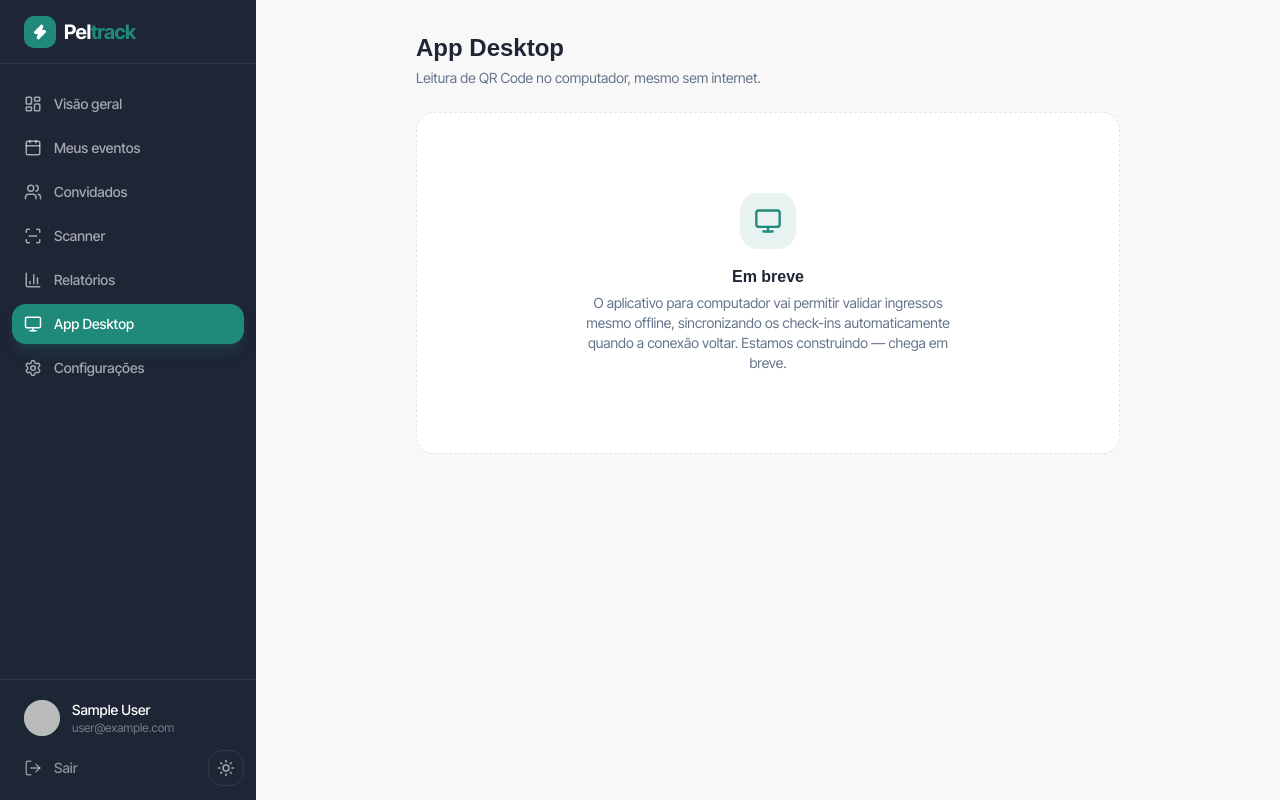
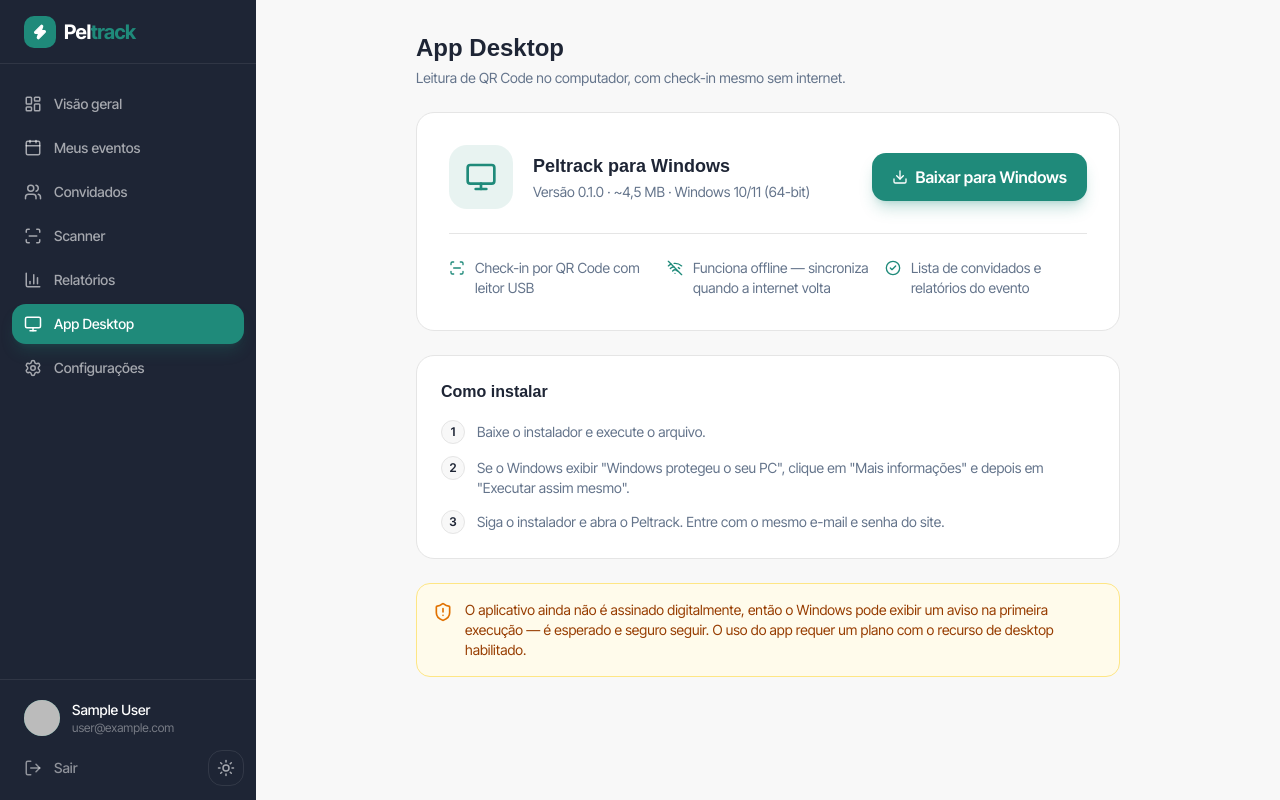
Before and after one commit to Lucasp74/Gest-o-de-Eventos---Peltrack, a Next.js app: page /dashboard/app-desktop in a window 1280 px wide. Built offline with nearby package versions, Linux system fonts and the light colour scheme; no server answers; sample sign-in values are in the browser's storage; a web font is replaced by a local one.

Commit message:
feat: pagina de download do app desktop

```diff
--- a/app/dashboard/app-desktop/page.tsx
+++ b/app/dashboard/app-desktop/page.tsx
@@ -1,33 +1,97 @@
 import type { Metadata } from "next";
-import { Monitor } from "lucide-react";
+import { redirect } from "next/navigation";
+import { Monitor, Download, ShieldAlert, CheckCircle2, ScanLine, WifiOff } from "lucide-react";
+import { auth } from "@/auth";
 import Sidebar from "@/components/dashboard/Sidebar";
+import { desktopApp } from "@/lib/desktopApp";
 
 export const metadata: Metadata = {
   title: "App Desktop — Peltrack",
 };
 
-export default function AppDesktopPage() {
+const recursos = [
+  { icon: ScanLine, texto: "Check-in por QR Code com leitor USB" },
+  { icon: WifiOff, texto: "Funciona offline — sincroniza quando a internet volta" },
+  { icon: CheckCircle2, texto: "Lista de convidados e relatórios do evento" },
+];
+
+const passos = [
+  "Baixe o instalador e execute o arquivo.",
+  'Se o Windows exibir "Windows protegeu o seu PC", clique em "Mais informações" e depois em "Executar assim mesmo".',
+  "Siga o instalador e abra o Peltrack. Entre com o mesmo e-mail e senha do site.",
+];
+
+export default async function AppDesktopPage() {
+  // Área logada — sem sessão, volta para o login.
+  const session = await auth();
+  if (!session?.user) redirect("/login");
+
   return (
     <div className="min-h-screen bg-fundo">
       <Sidebar />
       <div className="lg:pl-64 pt-14 lg:pt-0">
-        <div className="max-w-3xl mx-auto px-4 sm:px-6 lg:px-8 py-8">
+        <div className="max-w-3xl mx-auto px-4 sm:px-6 lg:px-8 py-8 space-y-6">
           <div>
             <h1 className="text-2xl font-bold text-foreground">App Desktop</h1>
             <p className="text-muted-foreground text-sm mt-1">
-              Leitura de QR Code no computador, mesmo sem internet.
+              Leitura de QR Code no computador, com check-in mesmo sem internet.
             </p>
           </div>
 
-          <div className="mt-6 bg-card rounded-2xl border border-dashed border-border py-20 px-6 flex flex-col items-center text-center">
-            <div className="w-14 h-14 rounded-2xl bg-laranja/10 flex items-center justify-center mb-4">
-              <Monitor className="w-7 h-7 text-laranja" />
+          {/* Card principal — download */}
+          <div className="bg-card rounded-2xl border border-border p-6 sm:p-8">
+            <div className="flex flex-col sm:flex-row sm:items-center gap-5">
+              <div className="w-16 h-16 rounded-2xl bg-laranja/10 flex items-center justify-center flex-shrink-0">
+                <Monitor className="w-8 h-8 text-laranja" />
+              </div>
+              <div className="flex-1 min-w-0">
+                <h2 className="text-foreground font-bold text-lg">Peltrack para Windows</h2>
+                <p className="text-muted-foreground text-sm mt-0.5">
+                  Versão {desktopApp.version} · {desktopApp.sizeLabel} · {desktopApp.os}
+                </p>
+              </div>
+              <a
+                href={desktopApp.downloadUrl}
+                className="flex items-center justify-center gap-2 bg-laranja hover:bg-laranja-dark text-white font-semibold px-5 py-3 rounded-xl transition-colors shadow-lg shadow-laranja/25 flex-shrink-0"
+              >
+                <Download className="w-4 h-4" />
+                Baixar para Windows
+              </a>
             </div>
-            <h3 className="text-foreground font-semibold text-base mb-1">Em breve</h3>
-            <p className="text-muted-foreground text-sm max-w-sm">
-              O aplicativo para computador vai permitir validar ingressos mesmo offline,
-              sincronizando os check-ins automaticamente quando a conexão voltar.
-              Estamos construindo — chega em breve.
+
+            {/* Recursos */}
+            <ul className="mt-6 pt-6 border-t border-border grid sm:grid-cols-3 gap-4">
+              {recursos.map((r) => (
+                <li key={r.texto} className="flex items-start gap-2.5 text-sm text-muted-foreground">
+                  <r.icon className="w-4 h-4 text-laranja mt-0.5 flex-shrink-0" />
+                  {r.texto}
+                </li>
+              ))}
+            </ul>
+          </div>
+
+          {/* Como instalar */}
+          <div className="bg-card rounded-2xl border border-border p-6">
+            <h3 className="text-foreground font-semibold mb-4">Como instalar</h3>
+            <ol className="space-y-3">
+              {passos.map((p, i) => (
+                <li key={i} className="flex gap-3 text-sm text-muted-foreground">
+                  <span className="w-6 h-6 rounded-full bg-fundo border border-border flex items-center justify-center text-xs font-semibold text-foreground flex-shrink-0">
+                    {i + 1}
+                  </span>
+                  <span className="pt-0.5">{p}</span>
+                </li>
+              ))}
+            </ol>
+          </div>
+
+          {/* Aviso — app não assinado + requisito de plano */}
+          <div className="flex items-start gap-3 bg-amber-50 border border-amber-200 rounded-xl p-4">
+            <ShieldAlert className="w-5 h-5 text-amber-600 flex-shrink-0 mt-0.5" />
+            <p className="text-sm text-amber-800">
+              O aplicativo ainda não é assinado digitalmente, então o Windows pode exibir um aviso na
+              primeira execução — é esperado e seguro seguir. O uso do app requer um plano com o
+              recurso de desktop habilitado.
             </p>
           </div>
         </div>
--- /dev/null
+++ b/lib/desktopApp.ts
@@ -0,0 +1,16 @@
+/**
+ * Metadados do app desktop para a página de download (/dashboard/app-desktop).
+ * O binário é hospedado no GitHub Releases do projeto.
+ *
+ * AO PUBLICAR UMA NOVA VERSÃO:
+ *  1) gere o instalador (`npm run tauri build` no peltrack_desktop);
+ *  2) crie um release no GitHub com a tag abaixo e suba o .exe;
+ *  3) atualize `version`, `downloadUrl` e `sizeLabel` aqui e faça o deploy.
+ */
+export const desktopApp = {
+  version: "0.1.0",
+  os: "Windows 10/11 (64-bit)",
+  sizeLabel: "~4,5 MB",
+  downloadUrl:
+    "https://github.com/Lucasp74/Gest-o-de-Eventos---Peltrack/releases/download/desktop-v0.1.0/Peltrack_0.1.0_x64-setup.exe",
+} as const;
```
